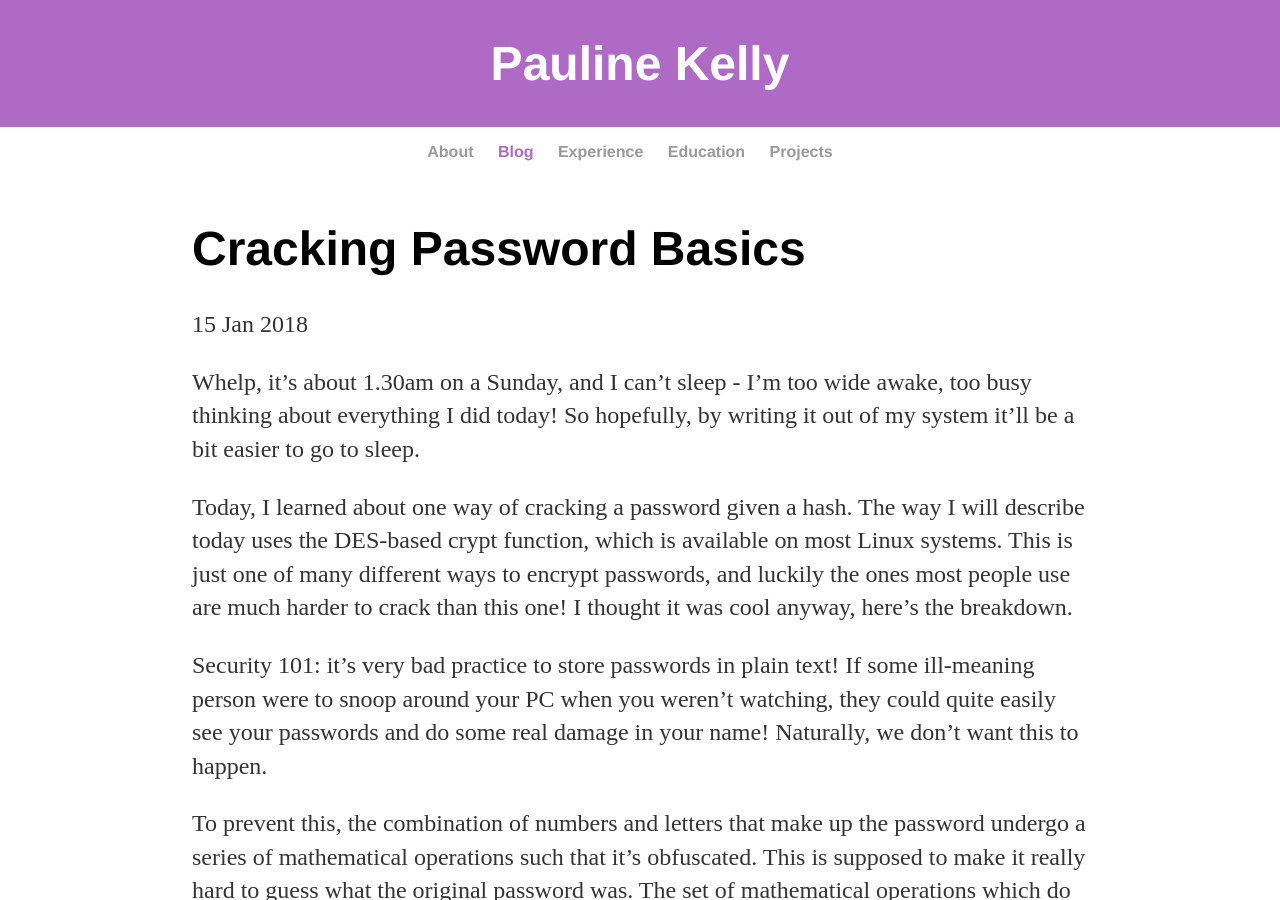
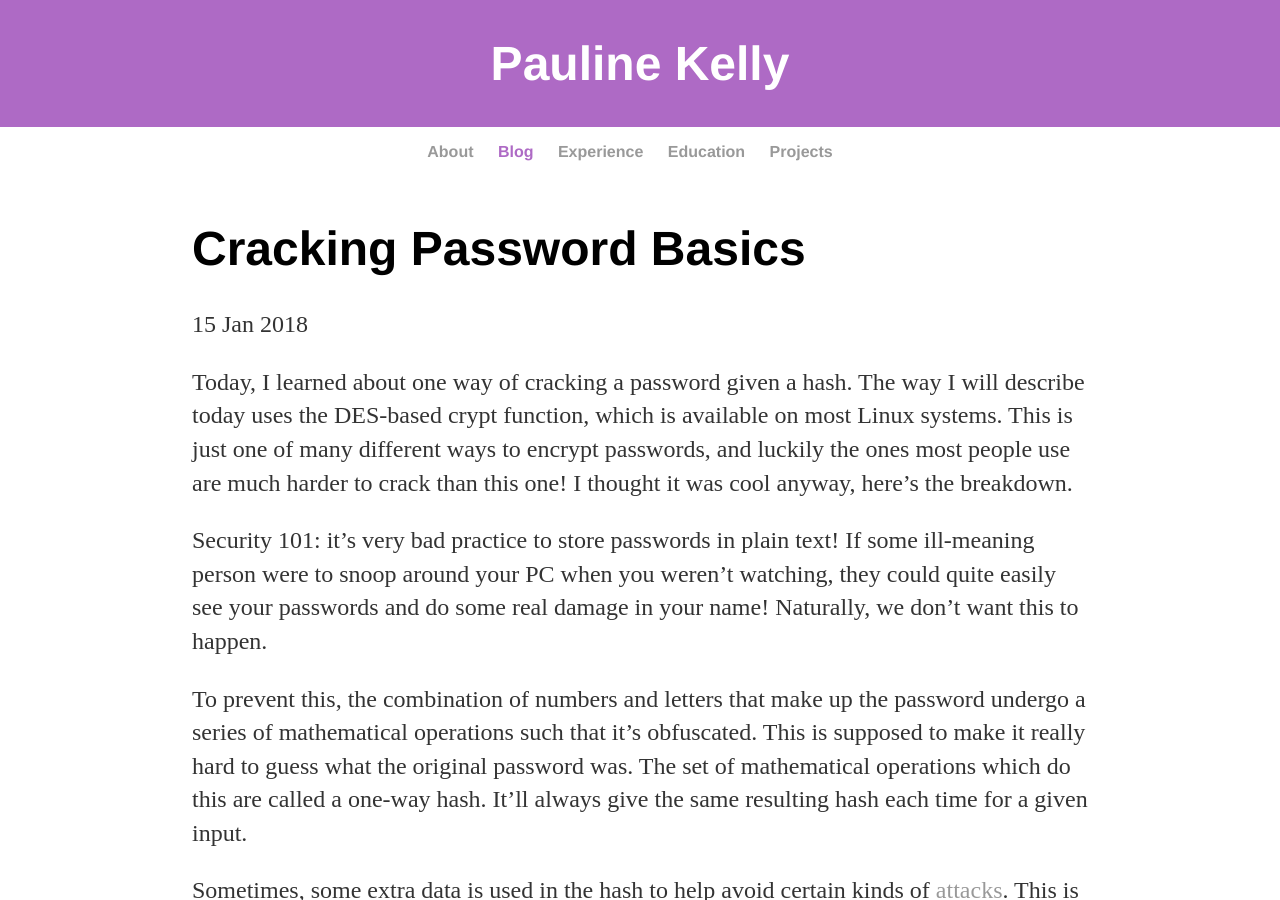
Before and after one commit to Sebbenbear/sebbenbear.github.io, a Jekyll site: the page built from _posts/2018-1-15-cracking-password-basics.md, in a window 1280 px wide and 900 px high. Built offline with Jekyll 4.4.1, drawn with Linux system fonts in a browser that asks for light colours.

Commit message:
update notes for password cracking

```diff
--- a/_posts/2018-1-15-cracking-password-basics.md
+++ b/_posts/2018-1-15-cracking-password-basics.md
@@ -4,9 +4,7 @@ title: Cracking Password Basics
 date: 2018-1-15
 ---
 
-Whelp, it's about 1.30am on a Sunday, and I can't sleep - I'm too wide awake, too busy thinking about everything I did today! So hopefully, by writing it out of my system it'll be a bit easier to go to sleep.
-
-Today, I learned about one way of cracking a password given a hash. The way I will describe today uses the DES-based crypt function, which is available on most Linux systems. This is just one of many different ways to encrypt passwords, and luckily the ones most people use are much harder to crack than this one! I thought it was cool anyway, here's the breakdown.
+Today, I learned about one way of cracking a password given a hash. The way I will describe today uses the DES-based crypt function, which is available on most Linux systems. <!--break--> This is just one of many different ways to encrypt passwords, and luckily the ones most people use are much harder to crack than this one! I thought it was cool anyway, here's the breakdown.
 
 Security 101: it's very bad practice to store passwords in plain text! If some ill-meaning person were to snoop around your PC when you weren't watching, they could quite easily see your passwords and do some real damage in your name! Naturally, we don't want this to happen.
 
```
